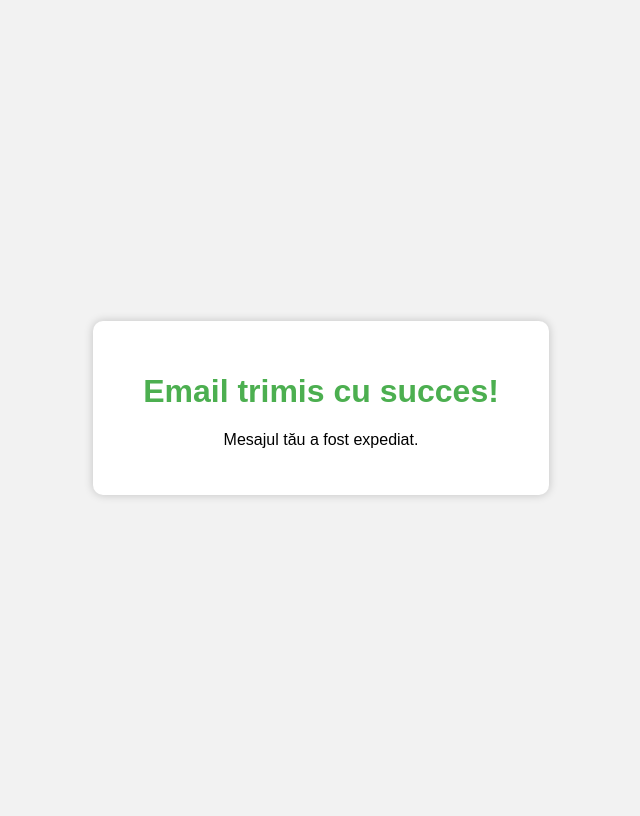
After one commit to tudor1703/Memorix, a Django app: template albums/templates/albums/send_email.html in a window 1280 px wide. The commit adds this page. Shown: the whole page, without its empty margins (319-959 px from the left). Run offline with Django 5.2, Linux system fonts and the light colour scheme; the template is opened without the code that fills it, so the values that code supplies are empty.

Commit message:
Send email test (task #34)

```diff
--- a/albums/templates/admin/albums/album/change_form.html
+++ b/albums/templates/admin/albums/album/change_form.html
@@ -5,7 +5,10 @@
     {{ block.super }}
     {% if send_emails_button %}
         <li>
-            {{ send_emails_button|safe }}
+            <form method="post">
+                {% csrf_token %}
+                {{ send_emails_button|safe }}
+            </form>
         </li>
     {% endif %}
 {% endblock %}
--- /dev/null
+++ b/albums/templates/albums/send_email.html
@@ -0,0 +1,30 @@
+<!DOCTYPE html>
+<html lang="en">
+<head>
+    <meta charset="UTF-8">
+    <title>Email Trimisa</title>
+    <style>
+        body {
+            font-family: Arial, sans-serif;
+            background-color: #f2f2f2;
+            display: flex;
+            justify-content: center;
+            align-items: center;
+            height: 100vh;
+        }
+        .message-box {
+            background-color: #fff;
+            padding: 30px 50px;
+            border-radius: 10px;
+            box-shadow: 0 0 10px rgba(0,0,0,0.2);
+            text-align: center;
+        }
+        h1 {
+            color: #4CAF50;
+        }
+    </style>
+</head>
+<body>
+    <div class="message-box">
+        <h1>Email trimis cu succes!</h1>
+        <p>Mesajul tău a fost expediat.</p>
--- a/albums/urls.py
+++ b/albums/urls.py
@@ -5,4 +5,5 @@ app_name = 'albums'
 
 urlpatterns = [
     path('<uuid:share_token>/', views.album_view, name='album_view'),
+    path('send-email/', views.send_emails_view, name='send_email'),
 ]
```
Also changed, not shown: albums/views.py (+14 -12 lines), memorix/settings.py (+7 -0 lines).
